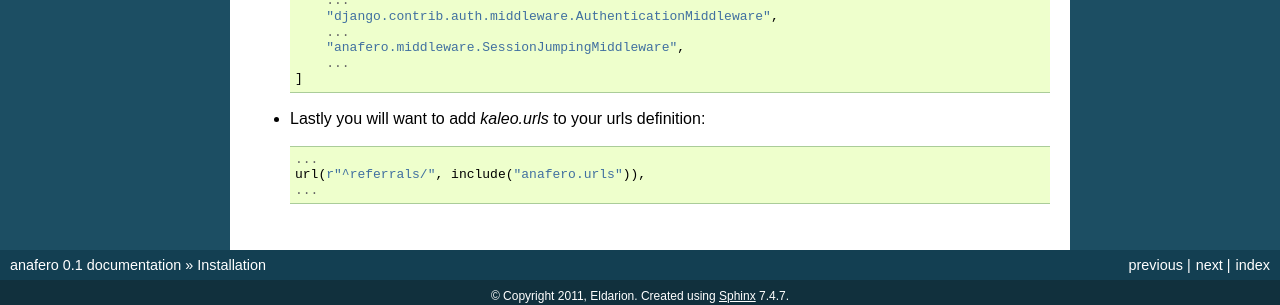
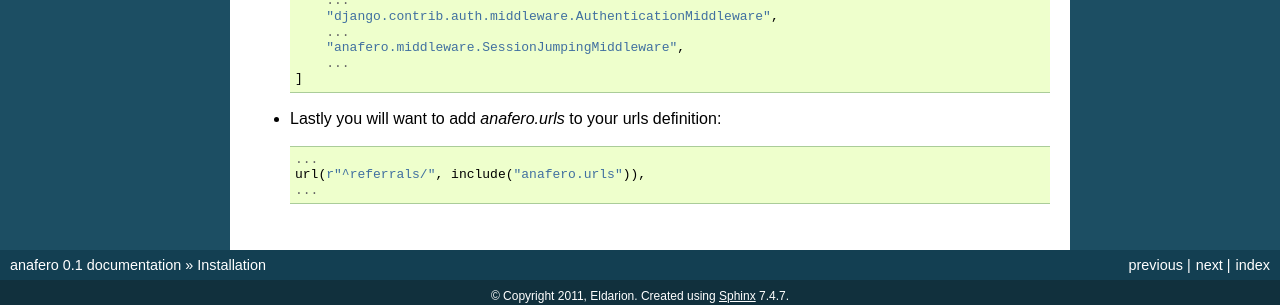
Before and after one commit to pinax/pinax-referrals, a Sphinx documentation site: the page built from docs/installation.rst, in a window 1280 px wide. Shown: the part 449-754 px from the top of the page. Built offline with Sphinx 7.4.7, drawn with Linux system fonts in a browser that asks for light colours; pages that are not in the unit, such as notebooks, are missing from menus.

Commit message:
Correction to docs/installation.rst's url definition.

```diff
--- a/docs/installation.rst
+++ b/docs/installation.rst
@@ -29,7 +29,7 @@ Installation
         ...
     ]
 
-* Lastly you will want to add `kaleo.urls` to your urls definition::
+* Lastly you will want to add `anafero.urls` to your urls definition::
 
     ...
     url(r"^referrals/", include("anafero.urls")),
```
